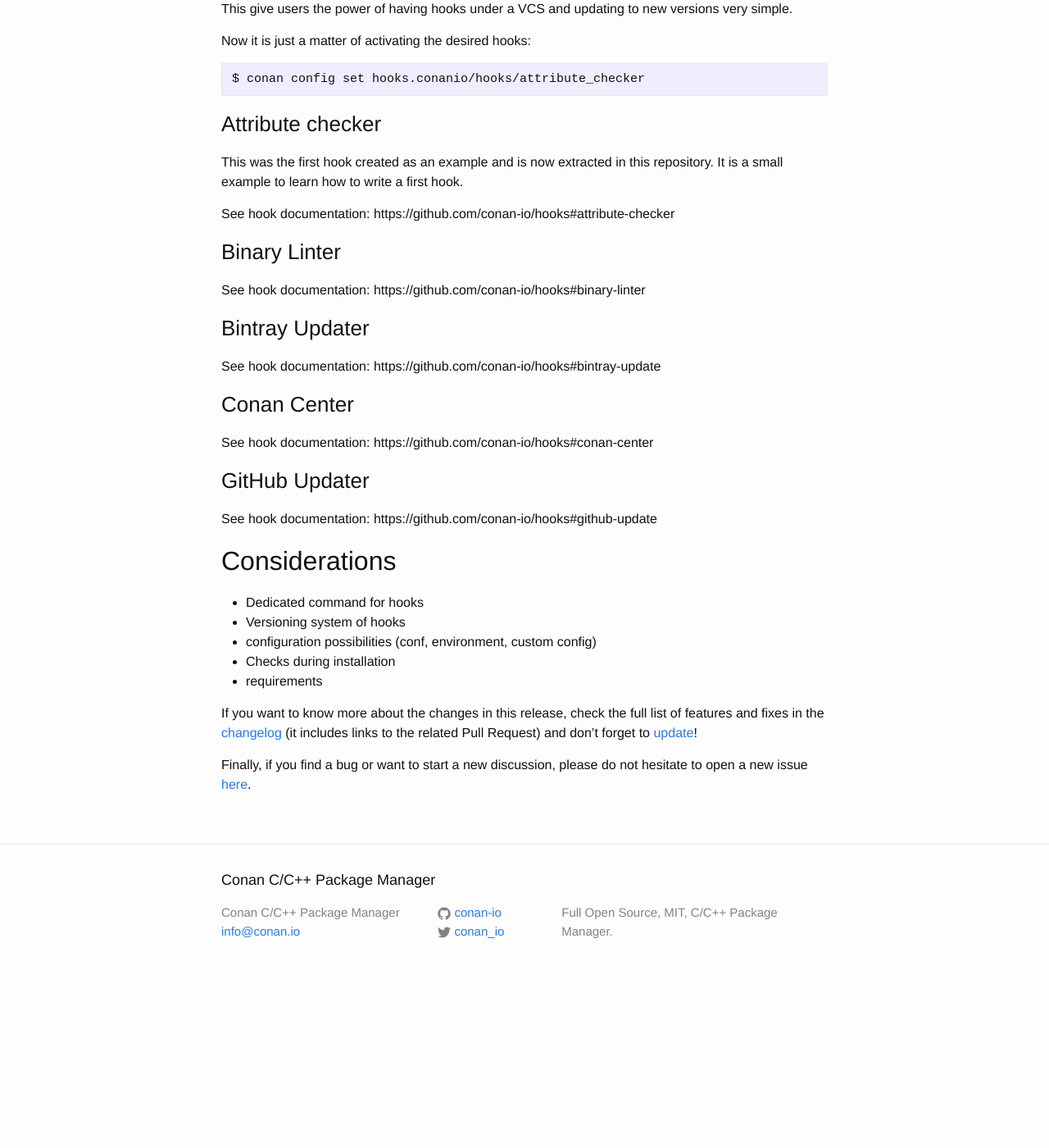
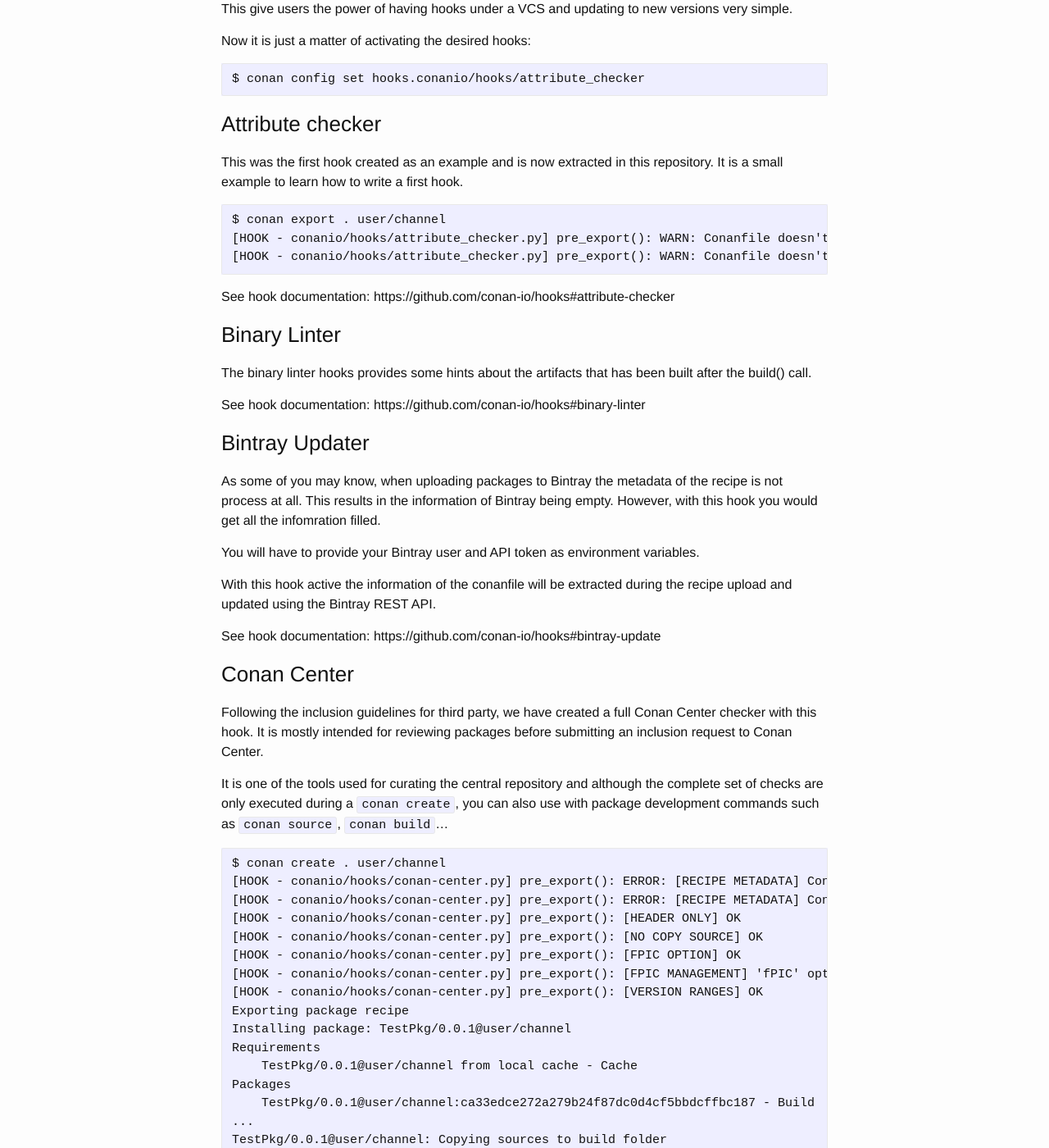
Before and after one commit to conan-io/conan-io.github.io, a Jekyll site: the page built from _posts/2019-02-22-Extending-conan-with-hooks.markdown, in a window 1280 px wide and 1400 px high, scrolled down 1699 px. Shown: the whole window at 82% size. Built offline with Jekyll 4.4.1, drawn with Linux system fonts in a browser that asks for light colours; comment, search, counter and statistics services are not loaded; before the commit the page ends 2956 px from its top, so only the background shows below that; some of the changed text lies outside the part shown.

Commit message:
Added output of hooks

````diff
--- a/_posts/2019-02-22-Extending-conan-with-hooks.markdown
+++ b/_posts/2019-02-22-Extending-conan-with-hooks.markdown
@@ -77,37 +77,100 @@ $ conan config set hooks.conanio/hooks/attribute_checker
 This was the first hook created as an example and is now extracted in this repository. It is a small example to learn how to write a first
 hook.
 
+```
+$ conan export . user/channel
+[HOOK - conanio/hooks/attribute_checker.py] pre_export(): WARN: Conanfile doesn't have 'url'. It is recommended to add it as attribute
+[HOOK - conanio/hooks/attribute_checker.py] pre_export(): WARN: Conanfile doesn't have 'license'. It is recommended to add it as attribute
+```
+
 See hook documentation: https://github.com/conan-io/hooks#attribute-checker
 
 ### Binary Linter
+
+The binary linter hooks provides some hints about the artifacts that has been built after the build() call.
 
 See hook documentation: https://github.com/conan-io/hooks#binary-linter
 
 ### Bintray Updater
 
+As some of you may know, when uploading packages to Bintray the metadata of the recipe is not process at all. This results in the information of Bintray being empty. However, with this hook you would get all the infomration filled.
+
+You will have to provide your Bintray user and API token as environment variables.
+
+With this hook active the information of the conanfile will be extracted during the recipe upload and updated using the Bintray REST API.
+
 See hook documentation: https://github.com/conan-io/hooks#bintray-update
 
 ### Conan Center
+
+Following the inclusion guidelines for third party, we have created a full Conan Center checker with this hook. It is mostly intended for reviewing packages before submitting an inclusion request to Conan Center.
+
+It is one of the tools used for curating the central repository and although the complete set of checks are only executed during a ``conan create``, you can also use with package development commands such as ``conan source``, ``conan build``...
+
+```
+$ conan create . user/channel
+[HOOK - conanio/hooks/conan-center.py] pre_export(): ERROR: [RECIPE METADATA] Conanfile doesn't have 'url'. It is recommended to add it as attribute
+[HOOK - conanio/hooks/conan-center.py] pre_export(): ERROR: [RECIPE METADATA] Conanfile doesn't have 'license'. It is recommended to add it as attribute
+[HOOK - conanio/hooks/conan-center.py] pre_export(): [HEADER ONLY] OK
+[HOOK - conanio/hooks/conan-center.py] pre_export(): [NO COPY SOURCE] OK
+[HOOK - conanio/hooks/conan-center.py] pre_export(): [FPIC OPTION] OK
+[HOOK - conanio/hooks/conan-center.py] pre_export(): [FPIC MANAGEMENT] 'fPIC' option not found
+[HOOK - conanio/hooks/conan-center.py] pre_export(): [VERSION RANGES] OK
+Exporting package recipe
+Installing package: TestPkg/0.0.1@user/channel
+Requirements
+    TestPkg/0.0.1@user/channel from local cache - Cache
+Packages
+    TestPkg/0.0.1@user/channel:ca33edce272a279b24f87dc0d4cf5bbdcffbc187 - Build
+...
+TestPkg/0.0.1@user/channel: Copying sources to build folder
+TestPkg/0.0.1@user/channel: Generator cmake_paths created conan_paths.cmake
+TestPkg/0.0.1@user/channel: Calling build()
+TestPkg/0.0.1@user/channel: WARN: This conanfile has no build step
+TestPkg/0.0.1@user/channel: Package 'ca33edce272a279b24f87dc0d4cf5bbdcffbc187' built
+[HOOK - conanio/hooks/conan-center.py] post_build(): [MATCHING CONFIGURATION] OK
+[HOOK - conanio/hooks/conan-center.py] post_build(): [SHARED ARTIFACTS] OK
+TestPkg/0.0.1@user/channel: Generated conaninfo.txt
+TestPkg/0.0.1@user/channel: Generated conanbuildinfo.txt
+...
+TestPkg/0.0.1@user/channel: Calling package()
+TestPkg/0.0.1@user/channel: WARN: This conanfile has no package step
+TestPkg/0.0.1@user/channel package(): WARN: No files in this package!
+TestPkg/0.0.1@user/channel: Package 'ca33edce272a279b24f87dc0d4cf5bbdcffbc187' created
+[HOOK - conanio/hooks/conan-center.py] post_package(): ERROR: [PACKAGE LICENSE] No package licenses found in: ~/.conan/data/TestPkg/0.0.1/user/channel/package/ca33edce272a279b24f87dc0d4cf5bbdcffbc187. Please package the library license to a 'licenses' folder
+[HOOK - conanio/hooks/conan-center.py] post_package(): [DEFAULT PACKAGE LAYOUT] OK
+[HOOK - conanio/hooks/conan-center.py] post_package(): [MATCHING CONFIGURATION] OK
+[HOOK - conanio/hooks/conan-center.py] post_package(): [SHARED ARTIFACTS] OK
+```
+
+As you can see, all the checks are non blocking and mostly informative. There are recipe syntax checks and also license and binary format
+ones.
 
 See hook documentation: https://github.com/conan-io/hooks#conan-center
 
 ### GitHub Updater
 
+This hook is similar to the Bintray updater but with GitHub. It updates the repository information such as description, topics and webpage.
+
 See hook documentation: https://github.com/conan-io/hooks#github-update
-
 
 ## Considerations
 
-- Dedicated command for hooks
-- Versioning system of hooks
-- configuration possibilities (conf, environment, custom config)
-- Checks during installation
-- requirements
+All those hooks are under development but we would like to encourage everyone, specially in the OSS community, to use them and provide
+feedback.
+
+Keep in mind that hooks are quite versatile and can be use as far as python extends, however, it is not recommended to use hooks for task
+that could compromise the binary compatibility interfering with the package ID generation model. Package reproducibility might be also a
+concern at some point, but it is up to the user to track the hooks in the Conan configuration.
+
+We have also thought about improvements for Hooks that might come in the future following the adoption. For example:
+
+- Dedicated commands for managing hooks: Installation, activation, update, list...
+- A versioning system of hooks and compatibility with versions of Conan client.
+- Hooks configuration parameters via configuration file, environment or custom.
+- Validation and tests during installation.
+- Automatic resolution of external pip requirements used.
 
 
-If you want to know more about the changes in this release, check the full list of features and fixes in the
-[changelog](https://docs.conan.io/en/latest/changelog.html) (it includes links to the related Pull Request) and don't forget to
-[update](https://conan.io/downloads.html)!
-
-Finally, if you find a bug or want to start a new discussion, please do not hesitate to open a new issue
-[here](https://github.com/conan-io/conan/issues).
+Don't forget to check the [documentation](https://docs.conan.io/en/latest/reference/hooks.html) to learn more about Hooks and if find a bug
+or want to start a new discussion, do not hesitate to open a new issue [here](https://github.com/conan-io/hooks/issues).
````
